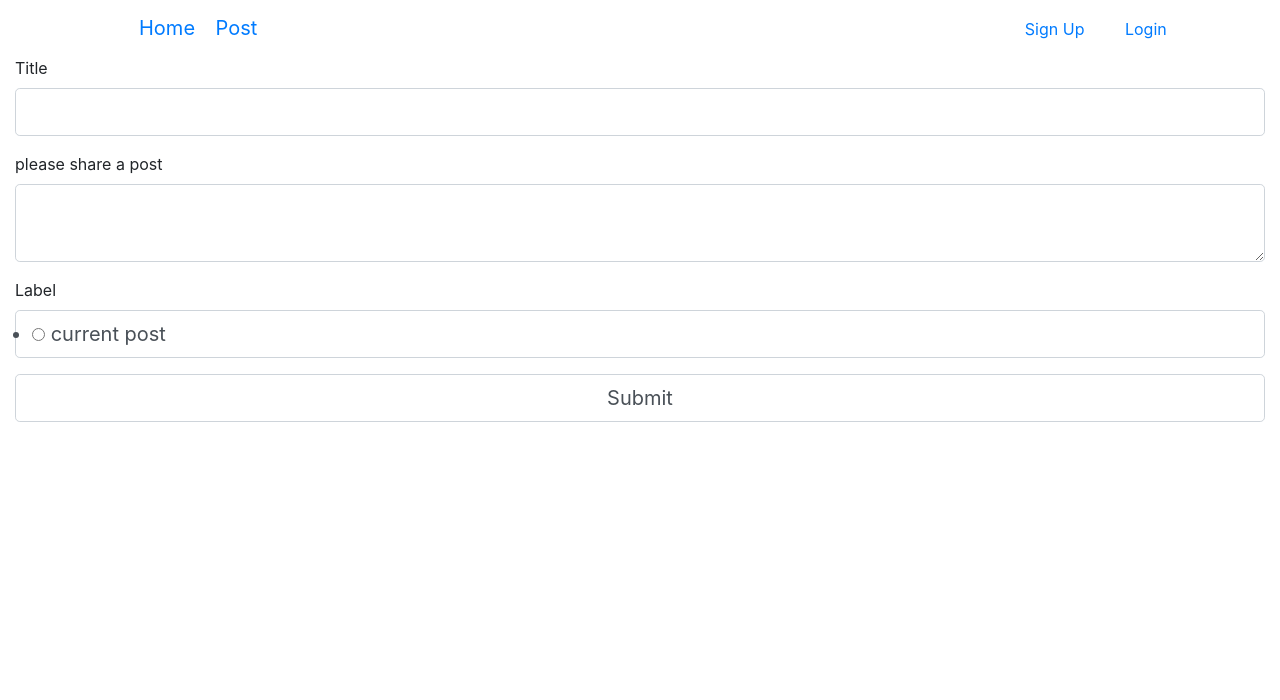
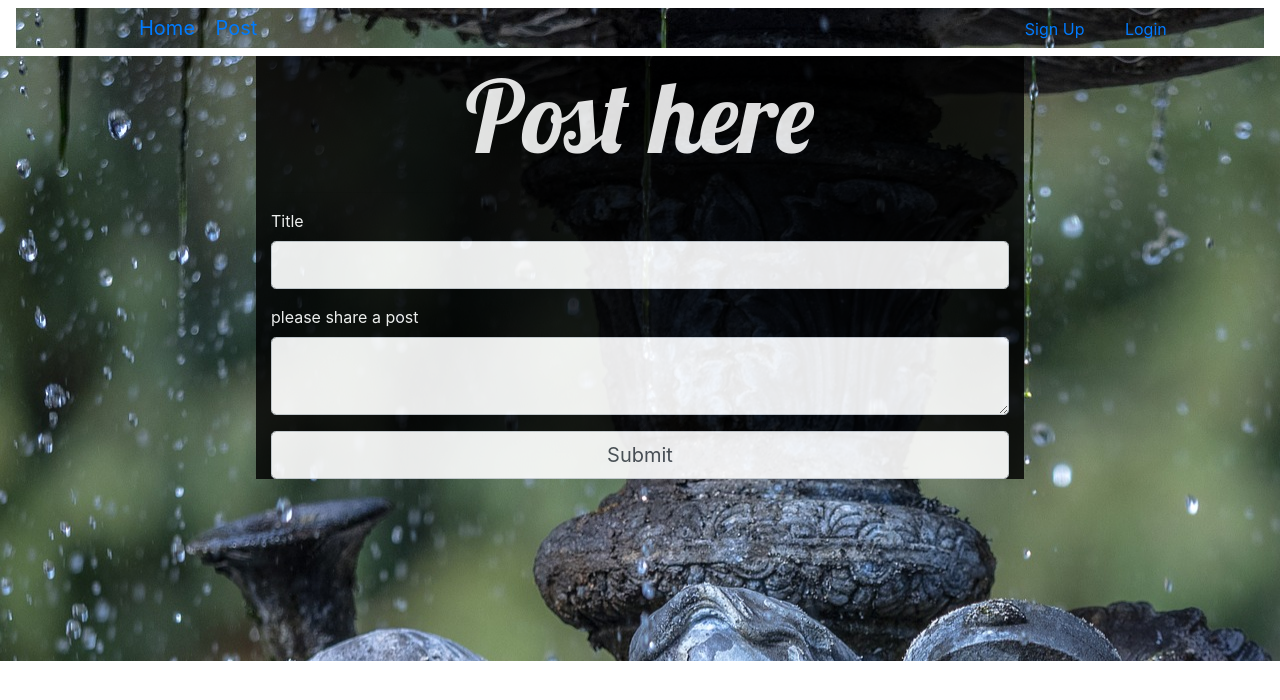
Before and after one commit to BeatriceWambui/my-blog, a Flask app: page /posts/new in a window 1280 px wide. Shown: the top 700 px of the page. Run offline with Flask 2, Linux system fonts and the light colour scheme; the visitor is signed in with stand-in values (Sample User, id 1); some libraries are stand-ins or nearby versions.

```diff
--- a/app/static/styles.css
+++ b/app/static/styles.css
@@ -16,5 +16,3 @@ h3{
     color:white;
     background-size: cover;
 }
-.move{
-}
--- a/app/templates/auth/login.html
+++ b/app/templates/auth/login.html
@@ -2,8 +2,8 @@
 
 {% block content %}
 <link rel="stylesheet" href="{{url_for('static',filename='styles.css')}}">
-<div class="container-fluid" style="padding-bottom:17%">
-    <div class="container" style="padding-top:10%">
+<div class="container-fluid" style="padding-bottom:12%">
+    <div class="container" >
         <div class="row">
           <div class= "col-md-2"> </div>
           <div class="col-md-8">
--- a/app/templates/index.html
+++ b/app/templates/index.html
@@ -5,8 +5,8 @@
         <!-- Quotes section -->
         <div class="container-fluid">
                 <h3> Daily Quotes </h3> <hr>
-                <div class="container">
-                        <p>
+                <div class="container" >
+                        <p style="padding-left:20%; padding-right:20%">
                                 <p>{{ quotes.title }}</p>
                                 <p>{{ quotes.quote }}</p>
                                 <p>{{quotes.author}}</p>
--- a/app/templates/post.html
+++ b/app/templates/post.html
@@ -1,7 +1,10 @@
 {% extends 'base.html' %}
 {% block content %}
-<div class="container-fluid">
+<link rel="stylesheet" href="{{url_for('static',filename='styles.css')}}">
 
+<div class="container-fluid" style="padding-left:20%; padding-right:20%;padding-bottom:13%">
+<div class="container">
+<h3>Post here</h3> <hr>
 <form method="POST" action="">
 
         {{ form.csrf_token }}
@@ -36,20 +39,6 @@
         </div>
 
         <div class="form-group">
-                {{ form.category.label(class="form-control-label") }}
-                {% if form.category.errors %}
-                    {{ form.category(class="form-control form-control-lg is-invalid") }}
-                    <div class="invalid-feedback">
-                        {% for error in form.category.errors %}
-                            <span>{{ error }}</span>
-                        {% endfor %}
-                    </div>
-                {% else %}
-                    {{ form.category(class="form-control form-control-lg") }}
-                {% endif %}
-        </div>
-
-        <div class="form-group">
 
                 {{ form.submit(class="form-control form-control-lg") }}
 
@@ -57,4 +46,6 @@
 </form>
 </div>
 
+</div>
+
 {% endblock %}
```
